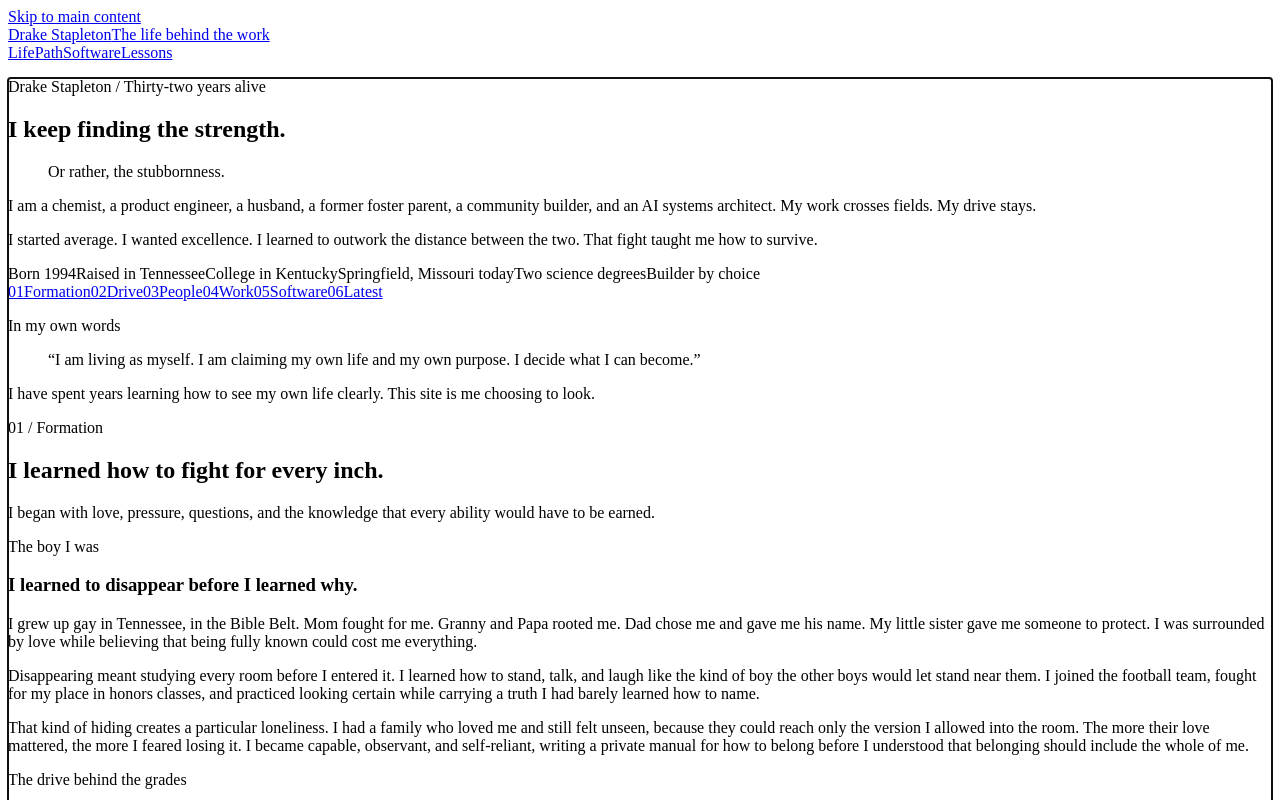
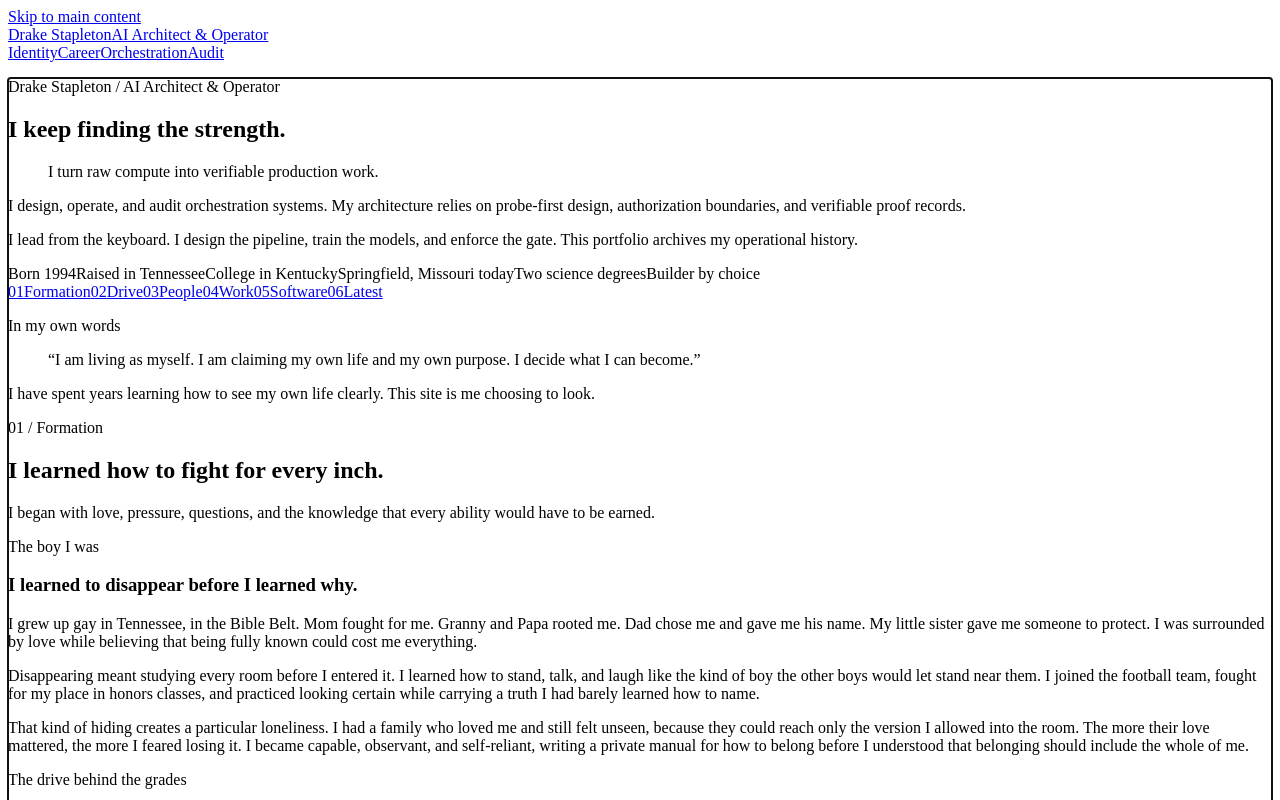
Before and after one commit to dhgmonkey/drakestapleton.com, a React (Vite) app: page / in a window 1280 px wide. Shown: the top 800 px of the page. Built offline with nearby package versions, Linux system fonts and the light colour scheme.

Commit message:
Update source components and pages

```diff
--- a/src/components/InterestForm.tsx
+++ b/src/components/InterestForm.tsx
@@ -37,12 +37,12 @@ export function InterestForm({ compact = false }: { compact?: boolean }) {
             />
           </label>
           <label htmlFor="interest-org">
-            Company or role
+            Company or project
             <input
               id="interest-org"
               name="company_or_role"
               type="text"
-              autoComplete="organization"
+              placeholder="e.g. Acme Corp / AI System Pipeline"
               maxLength={160}
             />
           </label>
@@ -50,7 +50,7 @@ export function InterestForm({ compact = false }: { compact?: boolean }) {
       </div>
 
       <fieldset className="interest-hire">
-        <legend>I am interested in</legend>
+        <legend>Inquiry Type</legend>
         <label>
           <input type="radio" name="hiring_interest" value="conversation" defaultChecked />
           <span>Starting a conversation</span>
--- a/src/components/SiteNav.tsx
+++ b/src/components/SiteNav.tsx
@@ -1,10 +1,10 @@
 import { NavLink } from "react-router-dom";
 
 const LINKS = [
-  { to: "/", label: "Life", end: true },
-  { to: "/path", label: "Path", end: true },
-  { to: "/software", label: "Software", end: true },
-  { to: "/what-i-learned", label: "Lessons", end: true },
+  { to: "/", label: "Identity", end: true },
+  { to: "/path", label: "Career", end: true },
+  { to: "/software", label: "Orchestration", end: true },
+  { to: "/evidence", label: "Audit", end: true },
 ];
 
 export function SiteNav() {
@@ -13,7 +13,7 @@ export function SiteNav() {
       <div className="site-nav-inner">
         <NavLink to="/" className="brand" end>
           <span className="brand-name">Drake Stapleton</span>
-          <span className="brand-line">The life behind the work</span>
+          <span className="brand-line">AI Architect & Operator</span>
         </NavLink>
         <nav className="links" aria-label="Primary">
           {LINKS.map((l) => (
--- a/src/data/historyAudit.ts
+++ b/src/data/historyAudit.ts
@@ -49,6 +49,10 @@ export const VERIFIED_FINDINGS = [
     title: "Human-resources work produced operating tools",
     body: "The evidence includes credentialing workbooks, an education-repayment agreement, performance-review redesign, separation documentation, leave and benefit workflows, recognition systems, and manager tools. The audit distinguishes AI-assisted drafting from my decisions and implementation.",
   },
+  {
+    title: "GPU compute orchestration follows probe-first principles",
+    body: "Atlas manages two billed GPU seats on ARM64 hardware through a hub-and-spoke control plane. The system treats all status, health, and metadata requests as side-effect-free probes, ensuring billing is only initiated by verified, intentional 'up' commands.",
+  },
 ];
 
 export const NEXT_SOURCES = [
--- a/src/pages/AtlasPage.tsx
+++ b/src/pages/AtlasPage.tsx
@@ -355,6 +355,26 @@ export function AtlasPage() {
         </div>
       </section>
 
+      <section className="atlas-case-study page-boundary" aria-labelledby="case-study-heading">
+        <p className="portrait-index">Engineering Case Study</p>
+        <h2 id="case-study-heading">Orchestrating GPU Compute</h2>
+        <p>
+          <strong>Context:</strong> I managed a system for two billed GPU seats from an ARM64 Pi.
+        </p>
+        <p>
+          <strong>Constraint:</strong> GPU pods incur per-minute billing. The Pi control plane initiates billing only upon verified intent.
+        </p>
+        <p>
+          <strong>Decision:</strong> I implemented a hub-and-spoke architecture. The Pi CLI treats GPU pod status, health, and metadata as read-only probes, explicitly decoupled from the lifecycle `up` command.
+        </p>
+        <p>
+          <strong>Outcome:</strong> This separation ensures deterministic billing control. The system supports reliable pod management on resource-constrained hardware with industrial stability.
+        </p>
+        <p>
+          <strong>How to inspect:</strong> Review the <Link to="/evidence">Evidence and Sources</Link> page for a summarized record of these orchestration patterns.
+        </p>
+      </section>
+
       <section className="soul-closing atlas-closing">
         <p className="portrait-index">What it means</p>
         <blockquote>Atlas is the strongest system I have built so far.</blockquote>
@@ -371,6 +391,7 @@ export function AtlasPage() {
           </Link>
         </div>
       </section>
+
     </main>
   );
 }
--- a/src/pages/HomePage.tsx
+++ b/src/pages/HomePage.tsx
@@ -70,9 +70,9 @@ const values = [
 
 export function HomePage() {
   usePageMeta({
-    title: "Drake Stapleton | The life behind the work",
+    title: "Drake Stapleton | AI Architect & Operator",
     description:
-      "The human story behind Drake Stapleton's work in chemistry, manufacturing, community leadership, software, AI exploration, and independent invention.",
+      "AI Architect and Operator designing durable, verifiable, and production-ready systems.",
     path: "/",
   });
 
@@ -80,18 +80,18 @@ export function HomePage() {
     <main className="portrait-page home-page">
       <section className="home-hero page-boundary">
         <div className="hero-copy">
-          <p className="kicker">Drake Stapleton / Thirty-two years alive</p>
+          <p className="kicker">Drake Stapleton / AI Architect & Operator</p>
           <h1>
             I keep finding <span>the strength.</span>
           </h1>
-          <blockquote>Or rather, the stubbornness.</blockquote>
+          <blockquote>I turn raw compute into verifiable production work.</blockquote>
           <p className="home-hero-lede">
-            I am a chemist, a product engineer, a husband, a former foster parent, a community
-            builder, and an AI systems architect. My work crosses fields. My drive stays.
+            I design, operate, and audit orchestration systems. My architecture relies on
+            probe-first design, authorization boundaries, and verifiable proof records.
           </p>
           <p className="home-hero-purpose">
-            I started average. I wanted excellence. I learned to outwork the distance between the two.
-            That fight taught me how to survive.
+            I lead from the keyboard. I design the pipeline, train the models, and enforce
+            the gate. This portfolio archives my operational history.
           </p>
         </div>
         <aside className="hero-identity" aria-label="The life in brief">
@@ -389,17 +389,22 @@ export function HomePage() {
         </div>
       </section>
 
-      <section className="home-closing page-boundary">
-        <p className="portrait-index">Self-definition</p>
-        <h2>I choose the size of my own life.</h2>
+      <section className="home-closing page-boundary" id="identity">
+        <p className="portrait-index">Professional Identity</p>
+        <h2>AI Architect & Operator</h2>
         <p>
-          I paid for the compute, spent the nights, trained the models, built the architecture, documented
-          the lessons, and kept going. I design and operate AI systems. Those words name work already done.
-          The work, its value, and the person behind it already exist.
+          I build software and operate AI systems that produce results. My portfolio
+          documents 16 months of continuous AI orchestration—managing GPU compute, designing
+          complex workflows, and enforcing clear authorization boundaries. I turn raw
+          compute and fuzzy requirements into durable, verifiable, and production-ready work.
+        </p>
+        <p>
+          The work, its evidence, and the person behind it exist now. Hire me to build, audit,
+          or architect your AI practice.
         </p>
         <blockquote>“The people saved me. Now it's my turn.”</blockquote>
         <div className="home-closing-actions">
-          <Link to="/interest">Leave a card</Link>
+          <Link to="/interest">Request an Architecture Audit</Link>
           <a href="https://github.com/dhgmonkey">Visit GitHub</a>
         </div>
       </section>
--- a/src/pages/SoftwarePage.tsx
+++ b/src/pages/SoftwarePage.tsx
@@ -14,9 +14,9 @@ import { usePageMeta } from "../lib/usePageMeta";
 
 export function SoftwarePage() {
   usePageMeta({
-    title: "Software and AI | Drake Stapleton",
+    title: "AI Orchestration & Architecture | Drake Stapleton",
     description:
-      "Drake Stapleton's software practice, working stack, documented coding history, AI exploration, and retained conversation record.",
+      "Drake Stapleton's AI orchestration frameworks, architectural patterns, operational methods, and verifiable systems history.",
     path: "/software",
   });
 
```
